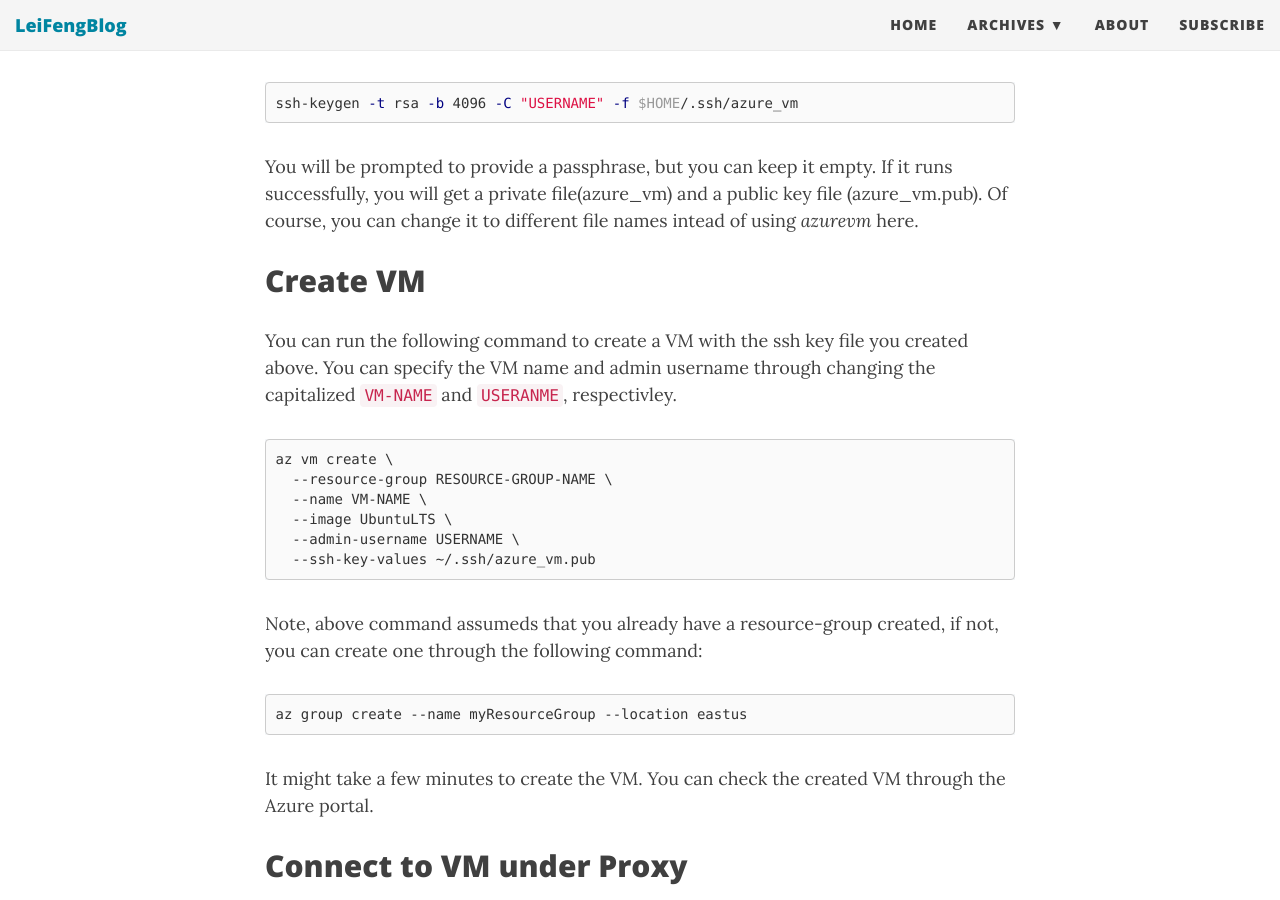
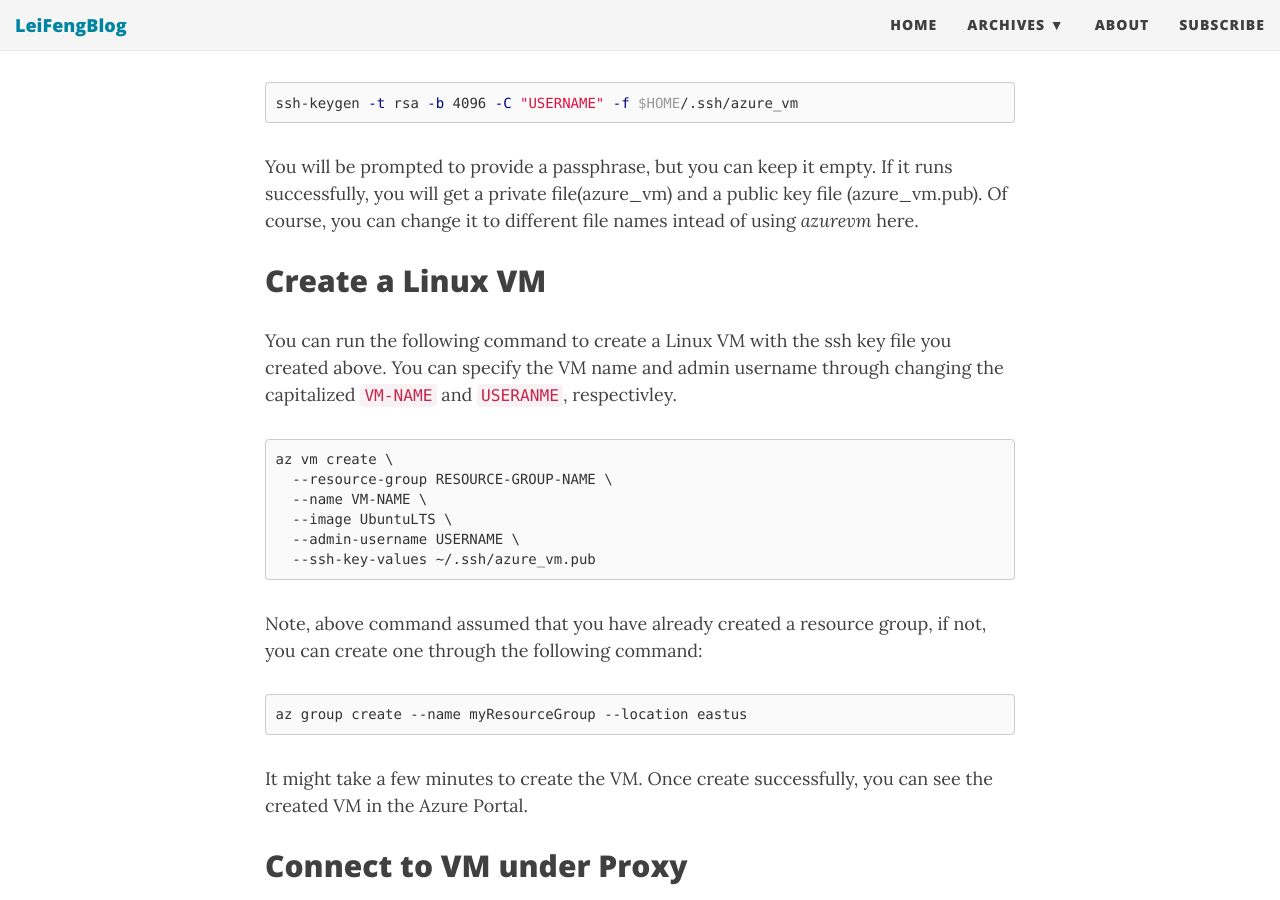
Before and after one commit to stonefl/stonefl.github.io, a Jekyll site: the page built from _posts/2020-10-01-create-and-connect-to-azure-vm-under-company-proxy.md, in a window 1280 px wide and 900 px high, scrolled down 1078 px. Built offline with Jekyll 4.4.1, drawn with Linux system fonts in a browser that asks for light colours; nearby versions of some CDN libraries; comment, search, counter and statistics services are not loaded.

Commit message:
Create 2020-10-01-create-and-connect-to-azure-vm-under-company-proxy.md

````diff
--- a/_posts/2020-10-01-create-and-connect-to-azure-vm-under-company-proxy.md
+++ b/_posts/2020-10-01-create-and-connect-to-azure-vm-under-company-proxy.md
@@ -26,8 +26,8 @@ ssh-keygen -t rsa -b 4096 -C "USERNAME" -f $HOME/.ssh/azure_vm
 ```
 You will be prompted to provide a passphrase, but you can keep it empty. If it runs successfully, you will get a private file(azure_vm) and a public key file (azure_vm.pub). Of course, you can change it to different file names intead of using _azurevm_ here.
 
-## Create VM
-You can run the following command to create a VM with the ssh key file you created above. You can specify the VM name and admin username through changing the capitalized `VM-NAME` and `USERANME`, respectivley.
+## Create a Linux VM
+You can run the following command to create a Linux VM with the ssh key file you created above. You can specify the VM name and admin username through changing the capitalized `VM-NAME` and `USERANME`, respectivley.
 
 ```
 az vm create \
@@ -37,12 +37,11 @@ az vm create \
   --admin-username USERNAME \
   --ssh-key-values ~/.ssh/azure_vm.pub
 ```
-Note, above command assumeds that you already have a resource-group created, if not, you can create one through the following command:
-
+Note, above command assumed that you have already created a resource group, if not, you can create one through the following command:
 ```
 az group create --name myResourceGroup --location eastus
 ```
-It might take a few minutes to create the VM. You can check the created VM through the Azure portal.
+It might take a few minutes to create the VM. Once create successfully, you can see the created VM in the Azure Portal.
 
 ## Connect to VM under Proxy
 
````
